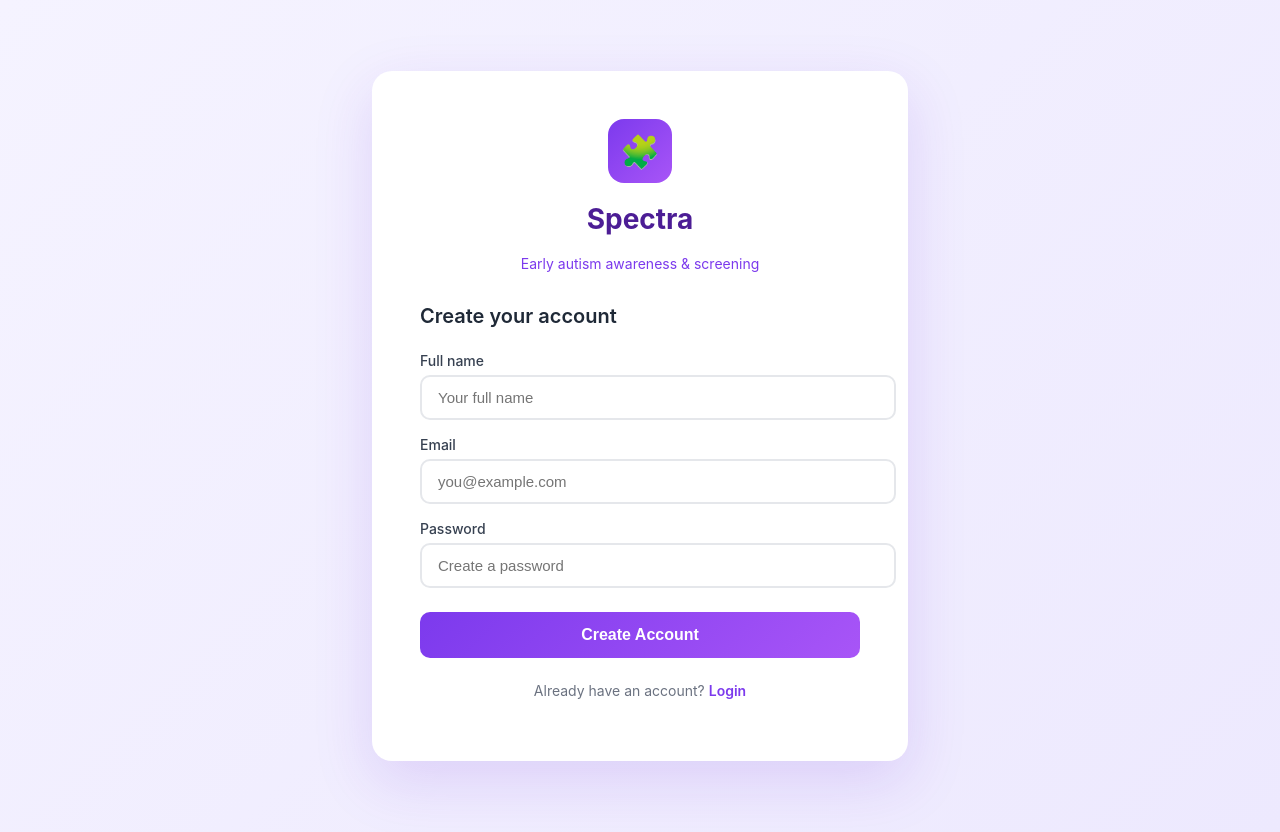
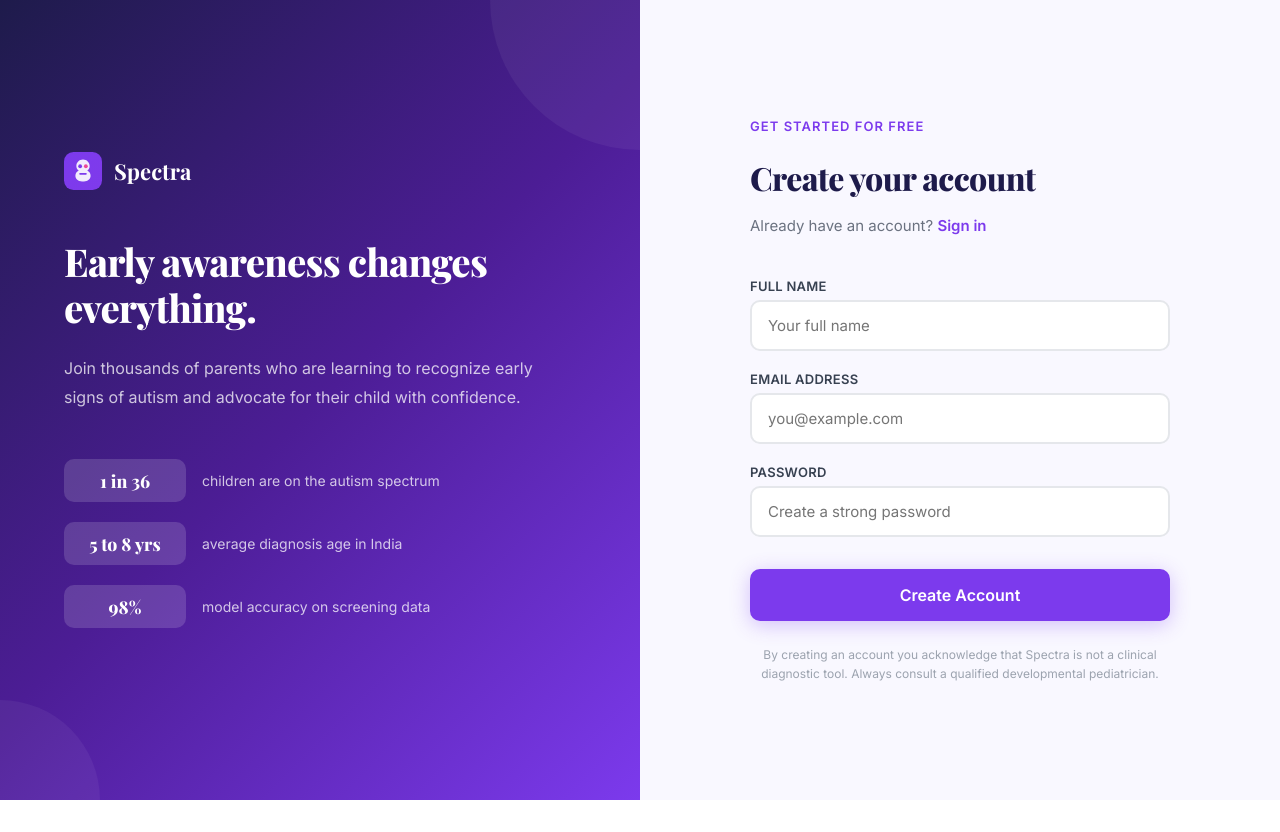
Before and after one commit to Ana-m7/Spectra, a React (Create React App) app in the folder client/: page /register in a window 1280 px wide. After the commit the page ends 800 px from the top, so only its background shows below. Built offline with nearby package versions, Linux system fonts and the light colour scheme; the HTML template or start-up script is replaced by a standard one.

Commit message:
register page redesigned

```diff
--- a/client/src/pages/Register.js
+++ b/client/src/pages/Register.js
@@ -4,7 +4,7 @@ import { registerUser } from '../services/api';
 import { useAuth } from '../context/AuthContext';
 
 const Register = () => {
-    const [form, setForm] = useState({ name: '', email: '', password: '', childName: '', childDOB: '' });
+    const [form, setForm] = useState({ name: '', email: '', password: '' });
     const [error, setError] = useState('');
     const [loading, setLoading] = useState(false);
     const { login } = useAuth();
@@ -17,73 +17,153 @@ const Register = () => {
         try {
             const { data } = await registerUser({ name: form.name, email: form.email, password: form.password });
             login(data.user, data.token);
-            navigate('/dashboard');
+            navigate('/add-child');
         } catch (err) {
             setError('Registration failed. Email may already exist.');
         }
         setLoading(false);
     };
 
-    const inputStyle = { width: '100%', padding: '0.75rem 1rem', border: '2px solid #e5e7eb', borderRadius: '10px', fontSize: '15px', outline: 'none', marginBottom: '1rem' };
-    const labelStyle = { display: 'block', fontSize: '14px', fontWeight: '500', color: '#374151', marginBottom: '6px' };
+    const SpectraLogo = ({ size = 36 }) => (
+        <svg width={size} height={size} viewBox="0 0 40 40" fill="none" xmlns="http://www.w3.org/2000/svg">
+            <rect width="40" height="40" rx="10" fill="url(#regGrad)"/>
+            <path d="M20 8C16 8 13 11 13 15C13 17 14 18.5 15.5 19.5C13.5 20.5 12 22.5 12 25C12 28.5 15 31 19 31H21C25 31 28 28.5 28 25C28 22.5 26.5 20.5 24.5 19.5C26 18.5 27 17 27 15C27 11 24 8 20 8Z" fill="white" opacity="0.9"/>
+            <circle cx="17" cy="15" r="2" fill="#7c3aed"/>
+            <circle cx="23" cy="15" r="2" fill="#ec4899"/>
+            <rect x="16" y="22" width="8" height="2" rx="1" fill="#7c3aed"/>
+            <defs>
+                <linearGradient id="regGrad" x1="0" y1="0" x2="40" y2="40">
+                    <stop offset="0%" stopColor="#7c3aed"/>
+                    <stop offset="100%" stopColor="#ec4899"/>
+                </linearGradient>
+            </defs>
+        </svg>
+    );
 
     return (
-        <div style={{ minHeight: '100vh', background: 'linear-gradient(135deg, #f5f3ff 0%, #ede9fe 100%)', display: 'flex', alignItems: 'center', justifyContent: 'center', padding: '1rem' }}>
-            <div style={{ background: 'white', borderRadius: '20px', padding: '3rem', width: '100%', maxWidth: '440px', boxShadow: '0 20px 60px rgba(109,40,217,0.15)' }}>
+        <div style={{ minHeight: '100vh', background: '#f9f8ff', display: 'flex', fontFamily: 'Inter, sans-serif' }}>
 
-                {/* Logo */}
-                <div style={{ textAlign: 'center', marginBottom: '2rem' }}>
-                    <div style={{ width: '64px', height: '64px', background: 'linear-gradient(135deg, #7c3aed, #a855f7)', borderRadius: '16px', display: 'flex', alignItems: 'center', justifyContent: 'center', margin: '0 auto 1rem', fontSize: '32px' }}>
-                        🧩
-                    </div>
-                    <h1 style={{ fontSize: '28px', fontWeight: '700', color: '#4c1d95' }}>Spectra</h1>
-                    <p style={{ color: '#7c3aed', fontSize: '14px', marginTop: '4px' }}>Early autism awareness & screening</p>
+            <style>{`
+                @import url('https://fonts.googleapis.com/css2?family=Playfair+Display:wght@600;700;800&family=Inter:wght@400;500;600;700&display=swap');
+                .reg-input:focus { border: 2px solid #7c3aed !important; box-shadow: 0 0 0 3px rgba(124,58,237,0.1) !important; }
+                .reg-btn:hover { background: #5b21b6 !important; }
+            `}</style>
+
+            {/* Left panel */}
+            <div style={{ flex: 1, background: 'linear-gradient(135deg, #1e1b4b, #4c1d95, #7c3aed)', display: 'flex', flexDirection: 'column', justifyContent: 'center', padding: '4rem', position: 'relative', overflow: 'hidden' }}>
+                <div style={{ position: 'absolute', top: 0, right: 0, width: '300px', height: '300px', background: 'rgba(255,255,255,0.05)', borderRadius: '50%', transform: 'translate(50%, -50%)' }} />
+                <div style={{ position: 'absolute', bottom: 0, left: 0, width: '200px', height: '200px', background: 'rgba(255,255,255,0.05)', borderRadius: '50%', transform: 'translate(-50%, 50%)' }} />
+
+                <div style={{ position: 'relative', zIndex: 1 }}>
+                    <div style={{ display: 'flex', alignItems: 'center', gap: '12px', marginBottom: '3rem' }}>
+                        <SpectraLogo size={38} />
+                        <span style={{ fontFamily: 'Playfair Display, Georgia, serif', fontSize: '22px', fontWeight: '700', color: 'white' }}>Spectra</span>
                     </div>
 
-                <h2 style={{ fontSize: '20px', fontWeight: '600', color: '#1f2937', marginBottom: '1.5rem' }}>Create your account</h2>
+                    <h2 style={{ fontFamily: 'Playfair Display, Georgia, serif', fontSize: 'clamp(1.8rem, 3vw, 2.4rem)', fontWeight: '800', color: 'white', lineHeight: '1.2', marginBottom: '1.5rem', letterSpacing: '-0.02em' }}>
+                        Early awareness changes everything.
+                    </h2>
+                    <p style={{ color: 'rgba(255,255,255,0.75)', fontSize: '1rem', lineHeight: '1.8', marginBottom: '3rem' }}>
+                        Join thousands of parents who are learning to recognize early signs of autism and advocate for their child with confidence.
+                    </p>
+
+                    {[
+                        { num: '1 in 36', label: 'children are on the autism spectrum' },
+                        { num: '5 to 8 yrs', label: 'average diagnosis age in India' },
+                        { num: '98%', label: 'model accuracy on screening data' },
+                    ].map((s, i) => (
+                        <div key={i} style={{ display: 'flex', alignItems: 'center', gap: '1rem', marginBottom: '1.25rem' }}>
+                            <div style={{ background: 'rgba(255,255,255,0.15)', borderRadius: '10px', padding: '0.625rem 1rem', minWidth: '90px', textAlign: 'center' }}>
+                                <span style={{ fontFamily: 'Playfair Display, serif', fontSize: '1.1rem', fontWeight: '800', color: 'white' }}>{s.num}</span>
+                            </div>
+                            <span style={{ color: 'rgba(255,255,255,0.75)', fontSize: '14px' }}>{s.label}</span>
+                        </div>
+                    ))}
+                </div>
+            </div>
+
+            {/* Right panel */}
+            <div style={{ flex: 1, display: 'flex', alignItems: 'center', justifyContent: 'center', padding: '3rem 4rem' }}>
+                <div style={{ width: '100%', maxWidth: '420px' }}>
+
+                    <div style={{ marginBottom: '2.5rem' }}>
+                        <p style={{ color: '#7c3aed', fontSize: '13px', fontWeight: '600', letterSpacing: '0.08em', textTransform: 'uppercase', marginBottom: '0.5rem' }}>
+                            Get started for free
+                        </p>
+                        <h1 style={{ fontFamily: 'Playfair Display, Georgia, serif', fontSize: '2rem', fontWeight: '800', color: '#1e1b4b', marginBottom: '0.5rem', letterSpacing: '-0.02em' }}>
+                            Create your account
+                        </h1>
+                        <p style={{ color: '#6b7280', fontSize: '15px', lineHeight: '1.6' }}>
+                            Already have an account?{' '}
+                            <Link to="/login" style={{ color: '#7c3aed', fontWeight: '600', textDecoration: 'none' }}>Sign in</Link>
+                        </p>
+                    </div>
 
                     {error && (
-                    <div style={{ background: '#fef2f2', border: '1px solid #fecaca', color: '#dc2626', padding: '0.75rem 1rem', borderRadius: '10px', marginBottom: '1rem', fontSize: '14px' }}>
+                        <div style={{ background: '#fef2f2', border: '1px solid #fecaca', color: '#dc2626', padding: '0.875rem 1rem', borderRadius: '10px', marginBottom: '1.5rem', fontSize: '14px', fontWeight: '500' }}>
                             {error}
                         </div>
                     )}
 
                     <form onSubmit={handleSubmit}>
-                    <div>
-                        <label style={labelStyle}>Full name</label>
-                        <input type="text" placeholder="Your full name" value={form.name}
+                        <div style={{ marginBottom: '1.25rem' }}>
+                            <label style={{ display: 'block', fontSize: '13px', fontWeight: '600', color: '#374151', marginBottom: '6px', letterSpacing: '0.02em', textTransform: 'uppercase' }}>
+                                Full Name
+                            </label>
+                            <input
+                                className="reg-input"
+                                type="text"
+                                placeholder="Your full name"
+                                value={form.name}
                                 onChange={(e) => setForm({ ...form, name: e.target.value })}
-                            required style={inputStyle}
-                            onFocus={e => e.target.style.border = '2px solid #7c3aed'}
-                            onBlur={e => e.target.style.border = '2px solid #e5e7eb'} />
-                    </div>
-                    <div>
-                        <label style={labelStyle}>Email</label>
-                        <input type="email" placeholder="you@example.com" value={form.email}
-                            onChange={(e) => setForm({ ...form, email: e.target.value })}
-                            required style={inputStyle}
-                            onFocus={e => e.target.style.border = '2px solid #7c3aed'}
-                            onBlur={e => e.target.style.border = '2px solid #e5e7eb'} />
-                    </div>
-                    <div>
-                        <label style={labelStyle}>Password</label>
-                        <input type="password" placeholder="Create a password" value={form.password}
-                            onChange={(e) => setForm({ ...form, password: e.target.value })}
-                            required style={inputStyle}
-                            onFocus={e => e.target.style.border = '2px solid #7c3aed'}
-                            onBlur={e => e.target.style.border = '2px solid #e5e7eb'} />
+                                required
+                                style={{ width: '100%', padding: '0.875rem 1rem', border: '2px solid #e5e7eb', borderRadius: '10px', fontSize: '15px', outline: 'none', transition: 'border 0.2s, box-shadow 0.2s', boxSizing: 'border-box', fontFamily: 'Inter, sans-serif' }}
+                            />
                         </div>
 
-                    <button type="submit" disabled={loading}
-                        style={{ width: '100%', padding: '0.875rem', background: 'linear-gradient(135deg, #7c3aed, #a855f7)', color: 'white', border: 'none', borderRadius: '10px', fontSize: '16px', fontWeight: '600', cursor: 'pointer', marginTop: '0.5rem' }}>
+                        <div style={{ marginBottom: '1.25rem' }}>
+                            <label style={{ display: 'block', fontSize: '13px', fontWeight: '600', color: '#374151', marginBottom: '6px', letterSpacing: '0.02em', textTransform: 'uppercase' }}>
+                                Email Address
+                            </label>
+                            <input
+                                className="reg-input"
+                                type="email"
+                                placeholder="you@example.com"
+                                value={form.email}
+                                onChange={(e) => setForm({ ...form, email: e.target.value })}
+                                required
+                                style={{ width: '100%', padding: '0.875rem 1rem', border: '2px solid #e5e7eb', borderRadius: '10px', fontSize: '15px', outline: 'none', transition: 'border 0.2s, box-shadow 0.2s', boxSizing: 'border-box', fontFamily: 'Inter, sans-serif' }}
+                            />
+                        </div>
+
+                        <div style={{ marginBottom: '2rem' }}>
+                            <label style={{ display: 'block', fontSize: '13px', fontWeight: '600', color: '#374151', marginBottom: '6px', letterSpacing: '0.02em', textTransform: 'uppercase' }}>
+                                Password
+                            </label>
+                            <input
+                                className="reg-input"
+                                type="password"
+                                placeholder="Create a strong password"
+                                value={form.password}
+                                onChange={(e) => setForm({ ...form, password: e.target.value })}
+                                required
+                                style={{ width: '100%', padding: '0.875rem 1rem', border: '2px solid #e5e7eb', borderRadius: '10px', fontSize: '15px', outline: 'none', transition: 'border 0.2s, box-shadow 0.2s', boxSizing: 'border-box', fontFamily: 'Inter, sans-serif' }}
+                            />
+                        </div>
+
+                        <button
+                            className="reg-btn"
+                            type="submit"
+                            disabled={loading}
+                            style={{ width: '100%', padding: '1rem', background: '#7c3aed', color: 'white', border: 'none', borderRadius: '10px', fontSize: '16px', fontWeight: '600', cursor: 'pointer', transition: 'background 0.2s', fontFamily: 'Inter, sans-serif', boxShadow: '0 4px 20px rgba(124,58,237,0.3)' }}>
                             {loading ? 'Creating account...' : 'Create Account'}
                         </button>
                     </form>
 
-                <p style={{ textAlign: 'center', marginTop: '1.5rem', color: '#6b7280', fontSize: '14px' }}>
-                    Already have an account?{' '}
-                    <Link to="/login" style={{ color: '#7c3aed', fontWeight: '600', textDecoration: 'none' }}>Login</Link>
+                    <p style={{ textAlign: 'center', marginTop: '1.5rem', color: '#9ca3af', fontSize: '12px', lineHeight: '1.6' }}>
+                        By creating an account you acknowledge that Spectra is not a clinical diagnostic tool. Always consult a qualified developmental pediatrician.
                     </p>
+                </div>
             </div>
         </div>
     );
```
Lines whose indentation alone changed are shown as unchanged.
